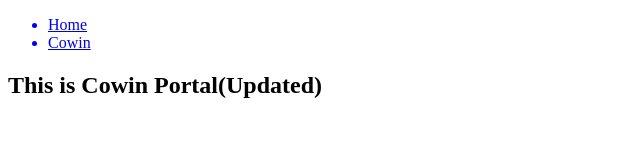
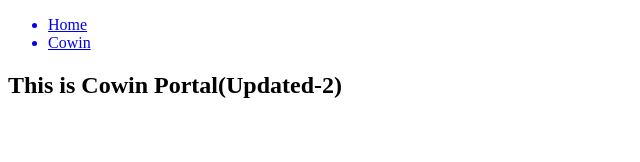
Before and after one commit to HelixMorphe/next-app, a Next.js app: page /cowin in a window 1280 px wide. Shown: the top 162 px of the page, without its empty margins (0-640 px from the left). Built offline with nearby package versions, Linux system fonts and the light colour scheme.

Commit message:
Second commit: test message

```diff
--- a/pages/cowin.js
+++ b/pages/cowin.js
@@ -9,7 +9,7 @@ function cowin() {
         <title>2nd Page</title>
       </Head>
       <Layout title="2ndpage">
-        <h2 className="title">This is Cowin Portal(Updated)</h2>
+        <h2 className="title">This is Cowin Portal(Updated-2)</h2>
       </Layout>
     </>
   );
```
